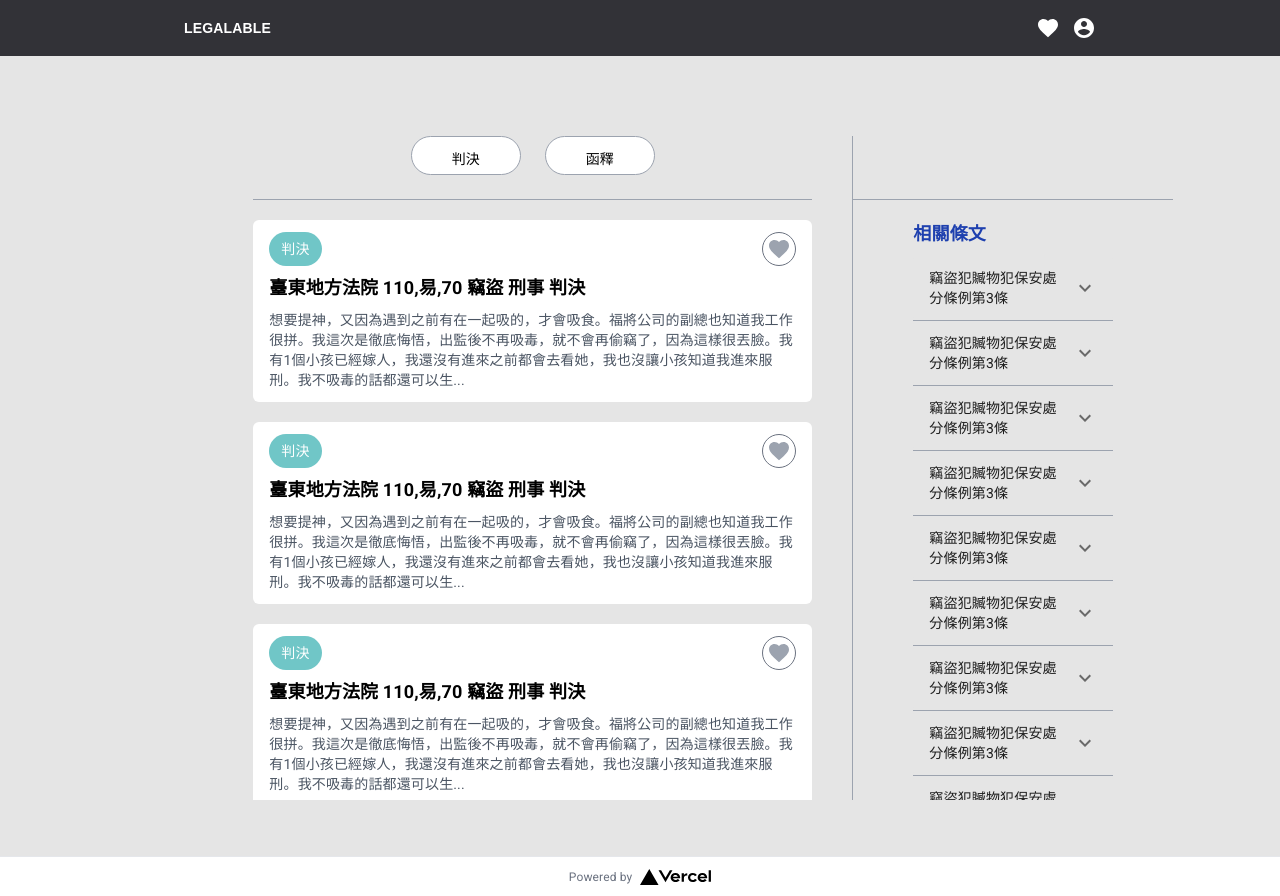
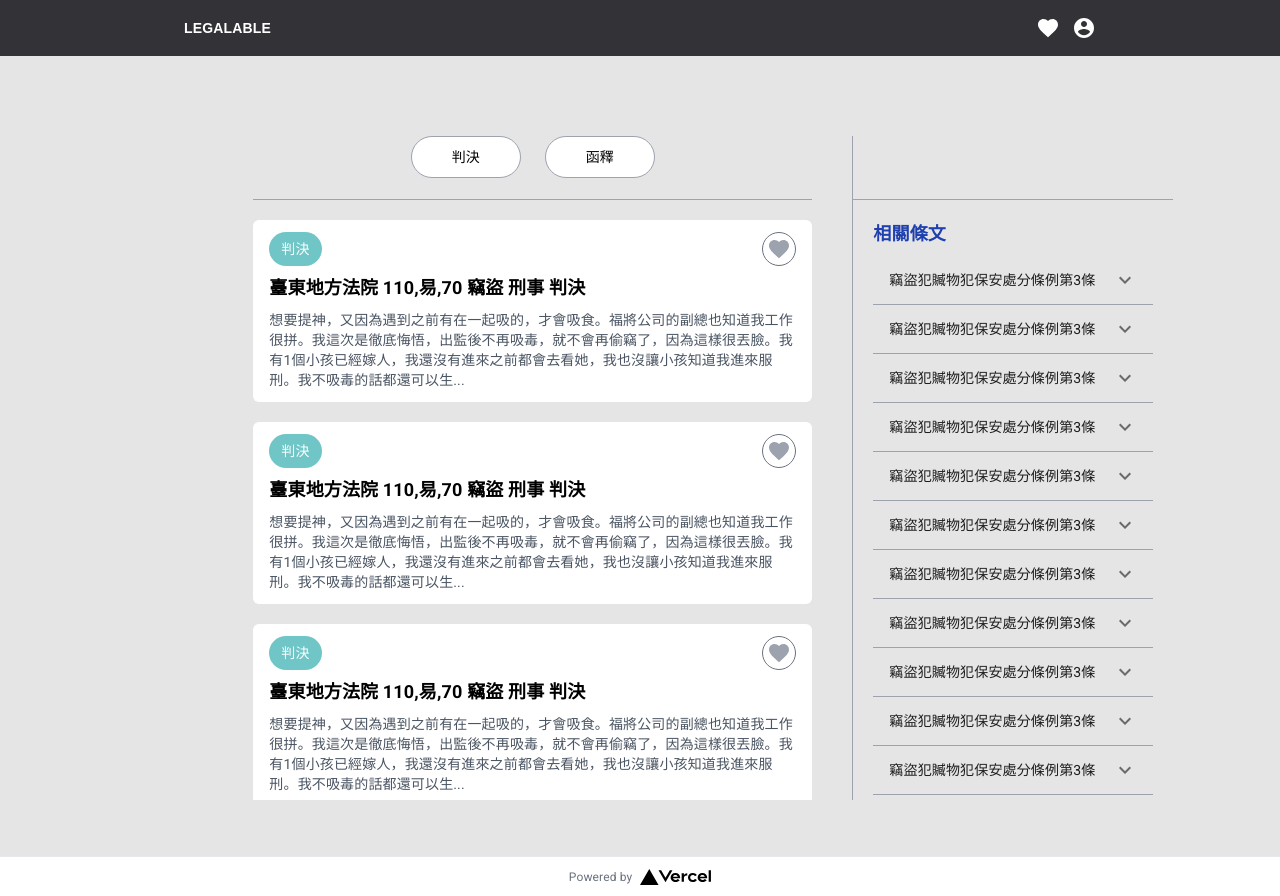
Before and after one commit to andywan40/legal-consultant-next, a Next.js app: page /page1 in a window 1280 px wide. Built offline with nearby package versions, Linux system fonts and the light colour scheme; a web font is replaced by a local one.

Commit message:
update styles

```diff
--- a/pages/page1.js
+++ b/pages/page1.js
@@ -13,11 +13,11 @@ export default function page1() {
       <div className="grid grid-cols-12 max-h-screen w-full py-20 ">
         <div className="col-start-3 col-span-6 border-r border-gray-400">
           <div className="flex justify-center border-b border-gray-400 pb-6 mx-10 h-8vh">
-            <button className="border border-gray-400 rounded-lg bg-white hover:bg-gray-100 text-black py-3 px-10 mx-3 rounded-full">
-              判決
+            <button className="border border-gray-400 rounded-lg bg-white hover:bg-gray-100 text-black py-5 px-10 mx-3 rounded-full flex items-center">
+              <span>判決</span>
             </button>
-            <button className="border border-gray-400 rounded-lg bg-white hover:bg-gray-100 text-black py-3 px-10 mx-3 rounded-full">
-              函釋
+            <button className="border border-gray-400 rounded-lg bg-white hover:bg-gray-100 text-black py-5 px-10 mx-3 rounded-full flex items-center">
+              <span>函釋</span>
             </button>
           </div>
           <div className="pb-6 mx-10 overflow-auto h-75vh">
@@ -29,7 +29,7 @@ export default function page1() {
         </div>
         <div className="col-start-9 col-span-3">
           <div className="flex fkex-col items-center justify-center border-b border-gray-400 pb-6 h-8vh"></div>
-          <div className="p-5 mx-10 overflow-auto h-75vh">
+          <div className="p-5 overflow-auto h-75vh">
             <h1 className="text-blue-800 text-lg font-bold">相關條文</h1>
             <div className="mt-2">
               {accordions &&
```
